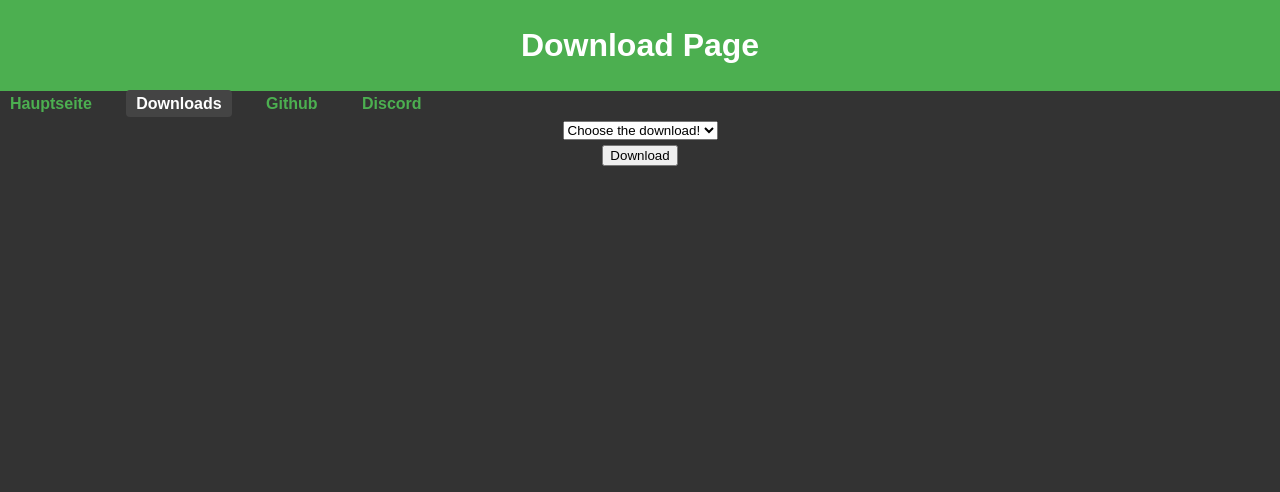
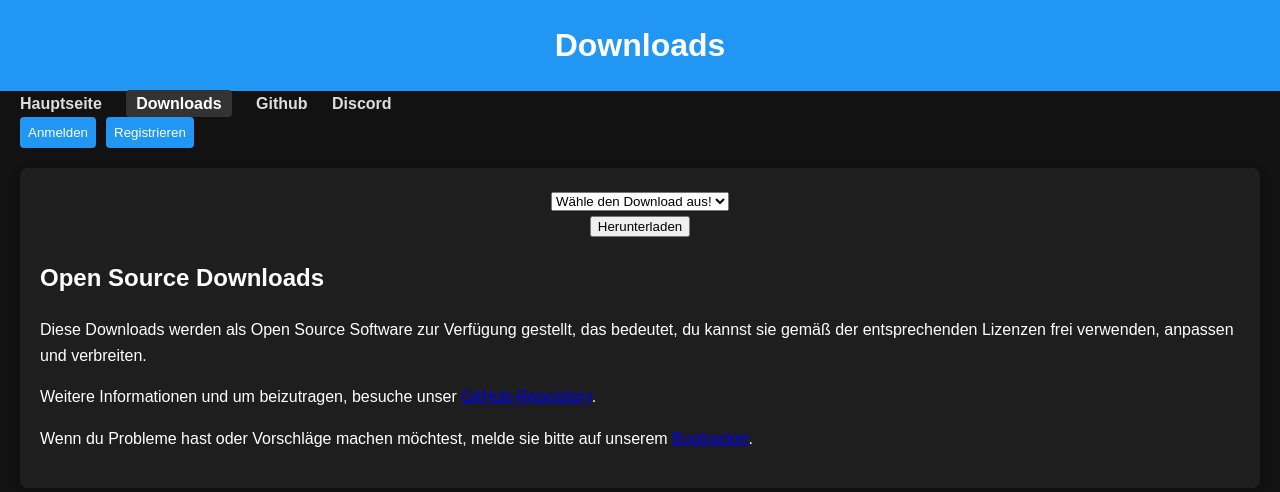
Before and after one commit to SunLightScorpion/SunLightBlogPage, a PHP site: page /downloadpage.html in a window 1280 px wide. Shown: the top 492 px of the page. Run offline with PHP 8.4, Linux system fonts and the light colour scheme.

Commit message:
content update

```diff
--- a/src/downloadpage.html
+++ b/src/downloadpage.html
@@ -1,36 +1,56 @@
 <!DOCTYPE html>
-<html lang="en">
+<html lang="de">
 <head>
     <meta charset="UTF-8">
-    <meta name="viewport" content="width=device-width, initial-scale=1.0">
+    <meta content="width=device-width, initial-scale=1.0" name="viewport">
     <title>Downloads</title>
-    <link rel="stylesheet" href="style.css">
+    <link href="style.css" rel="stylesheet">
     <link href="sunlight.png" rel="icon">
 </head>
 <body>
 
 <header>
-    <h1>Download Page</h1>
+    <h1>Downloads</h1>
 </header>
+
 <nav>
     <ul>
         <li><a href="index.php">Hauptseite</a></li>
-        <li><a href="downloadpage.html" class="active">Downloads</a></li>
+        <li><a class="active" href="downloadpage.html">Downloads</a></li>
         <li><a href="https://github.com/SunLightScorpion" target="_blank">Github</a></li>
         <li><a href="https://discord.gg/DRKeawjsq7" target="_blank">Discord</a></li>
     </ul>
+    <div class="button-container">
+        <form action="login.php" method="post">
+            <button type="submit">Anmelden</button>
+        </form>
+        <form action="register.php" method="post">
+            <button type="submit">Registrieren</button>
+        </form>
+    </div>
 </nav>
 
 <div class="content">
     <center>
         <form action="firedownload.php" method="post" target="_blank">
-            <select name="downloads" id="downloads">
-                <option value="choose">Choose the download!</option>
+            <select id="downloads" name="downloads">
+                <option value="choose">Wähle den Download aus!</option>
             </select>
             <br>
-            <button type="submit">Download</button>
+            <button type="submit">Herunterladen</button>
         </form>
     </center>
+
+    <div class="explanation">
+        <h2>Open Source Downloads</h2>
+        <p>Diese Downloads werden als Open Source Software zur Verfügung gestellt, das bedeutet, du kannst sie gemäß der
+            entsprechenden Lizenzen frei verwenden, anpassen und verbreiten.</p>
+        <p>Weitere Informationen und um beizutragen, besuche unser <a href="https://github.com/SunLightScorpion"
+                                                                      target="_blank">GitHub-Repository</a>.</p>
+        <p>Wenn du Probleme hast oder Vorschläge machen möchtest, melde sie bitte auf unserem <a
+                href="https://github.com/SunLightScorpion/bugtracker" target="_blank">Bugtracker</a>.</p>
+    </div>
+
 </div>
 
 <script src="options.js"></script>
--- a/src/firedownload.php
+++ b/src/firedownload.php
@@ -11,13 +11,13 @@
 
 <?php
 
-    if($_POST["downloads"] == "choose") {
+if ($_POST["downloads"] == "choose") {
     echo "<h1>Download doesnt exist, please select a download!</h1>";
 } else {
 
     $targetDownload = $_POST['downloads'];
 
-        if(file_exists($targetDownload)){
+    if (file_exists($targetDownload)) {
 
         echo "<h1>Download file $targetDownload</h1>";
 
--- a/src/style.css
+++ b/src/style.css
@@ -3,25 +3,30 @@ body {
     line-height: 1.6;
     margin: 0;
     padding: 0;
-    background-color: #333;
-    color: #fff;
+    background-color: #121212; /* Dunkles Grau als Hintergrundfarbe */
+    color: #fff; /* Weiß für den Text */
 }
 
 header {
-    background-color: #4CAF50;
+    background-color: #2196F3; /* Hellgrau für den Header "Mein Blog" */
     text-align: center;
     padding: 20px;
 }
 
 h1 {
     margin: 0;
-    color: #fff;
+    color: #fff; /* Weiß für den Text */
+}
+
+nav {
+    margin-left: 20px;
 }
 
 nav ul {
     list-style-type: none;
     margin: 0;
     padding: 0;
+    margin-right: 20px; /* Hier das Stück nach rechts */
 }
 
 nav ul li {
@@ -32,31 +37,42 @@ nav ul li {
 nav ul li a {
     text-decoration: none;
     font-weight: bold;
-    padding: 5px 10px;
-    border-radius: 4px;
-    color: #4CAF50;
+    color: #ddd; /* Hellgrau für die Link-Farbe */
+    transition: color 0.3s ease; /* Sanfter Übergang der Farbe beim Hovern */
 }
 
 nav ul li a.active {
-    background-color: #444;
-    color: #fff;
+    background-color: #333; /* Dunkelgrau für den Hintergrund */
+    color: #fff; /* Weiß für die Schriftfarbe */
+    border-radius: 4px;
+    padding: 5px 10px;
 }
 
 nav ul li a:hover {
-    color: #fff;
+    color: #2196F3; /* Blau für die Link-Farbe beim Hovern */
+}
+
+.content {
+    margin: 20px;
+    background-color: #1E1E1E; /* Dunkleres Grau für den Hintergrund */
+    padding: 20px;
+    border-radius: 8px;
+    box-shadow: 0 4px 8px rgba(0, 0, 0, 0.2); /* Stärkere Schatten für das Content-Feld */
 }
 
 .post {
-    border-bottom: 1px solid #555;
-    padding: 10px;
+    margin-bottom: 20px;
+    padding-bottom: 20px;
+    border-bottom: 1px solid #333; /* Dunkleres Grau für die Trennlinien */
+}
+
+.post:last-child {
+    border-bottom: none; /* Keine Trennlinie am letzten Beitrag */
 }
 
 .post h2 {
     margin-top: 0;
-}
-
-.post p {
-    margin-bottom: 0;
+    color: #fff; /* Weiß für den Text */
 }
 
 .pagination {
@@ -67,18 +83,46 @@ nav ul li a:hover {
 
 .pagination a,
 .pagination span {
-    padding: 5px 10px;
+    padding: 8px 12px;
     text-decoration: none;
-    color: #fff;
-    border: 1px solid #555;
+    color: #2196F3; /* Blau für den Text */
+    border: 1px solid #2196F3; /* Blau für den Rahmen */
     border-radius: 4px;
+    margin: 0 5px; /* Abstand zwischen den Elementen */
 }
 
 .pagination a:hover {
-    background-color: #444;
+    background-color: #2196F3; /* Blau beim Hovern */
+    color: #fff; /* Weiß für den Text */
 }
 
 .pagination .current {
-    background-color: #4CAF50;
-    color: #fff;
+    background-color: #2196F3; /* Blau für die aktuelle Seite */
+    color: #fff; /* Weiß für den Text */
+    border: 1px solid #2196F3; /* Blau für den Rahmen */
+    border-radius: 4px;
+    padding: 8px 12px;
+    margin: 0 5px; /* Abstand zum vorherigen Element */
 }
+
+.button-container {
+    display: flex;
+}
+
+.button-container form {
+    margin-right: 10px;
+}
+
+.button-container button {
+    padding: 8px;
+    background-color: #2196F3;
+    color: white;
+    border: none;
+    border-radius: 4px;
+    cursor: pointer;
+    transition: background-color 0.3s ease;
+}
+
+.button-container button:hover {
+    background-color: #1976D2;
+}
```
Also changed, not shown: src/index.php (+13 -5 lines), src/util.php (+2 -6 lines), src/options.js (line endings or trailing spaces). Lines whose indentation alone changed are shown as unchanged.
